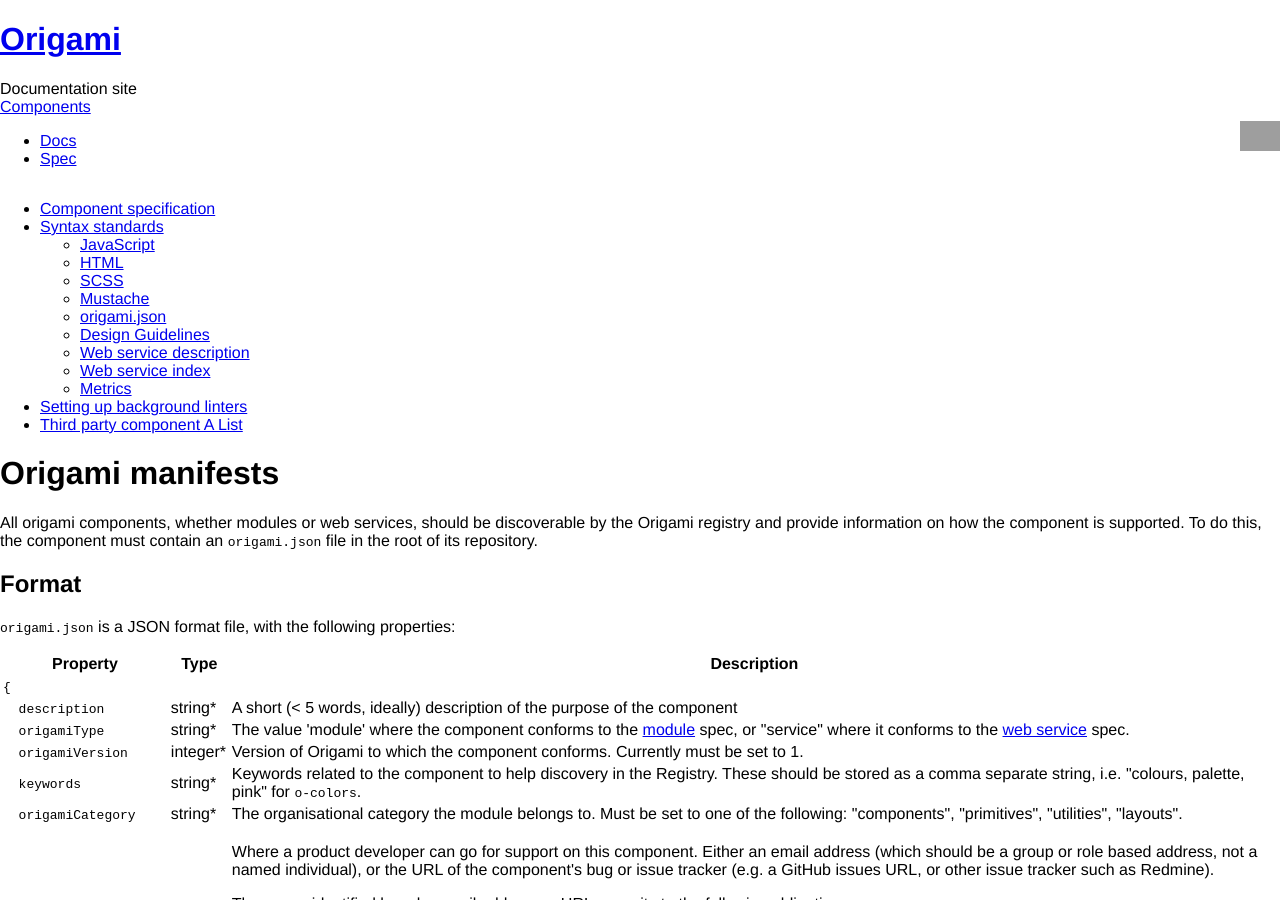
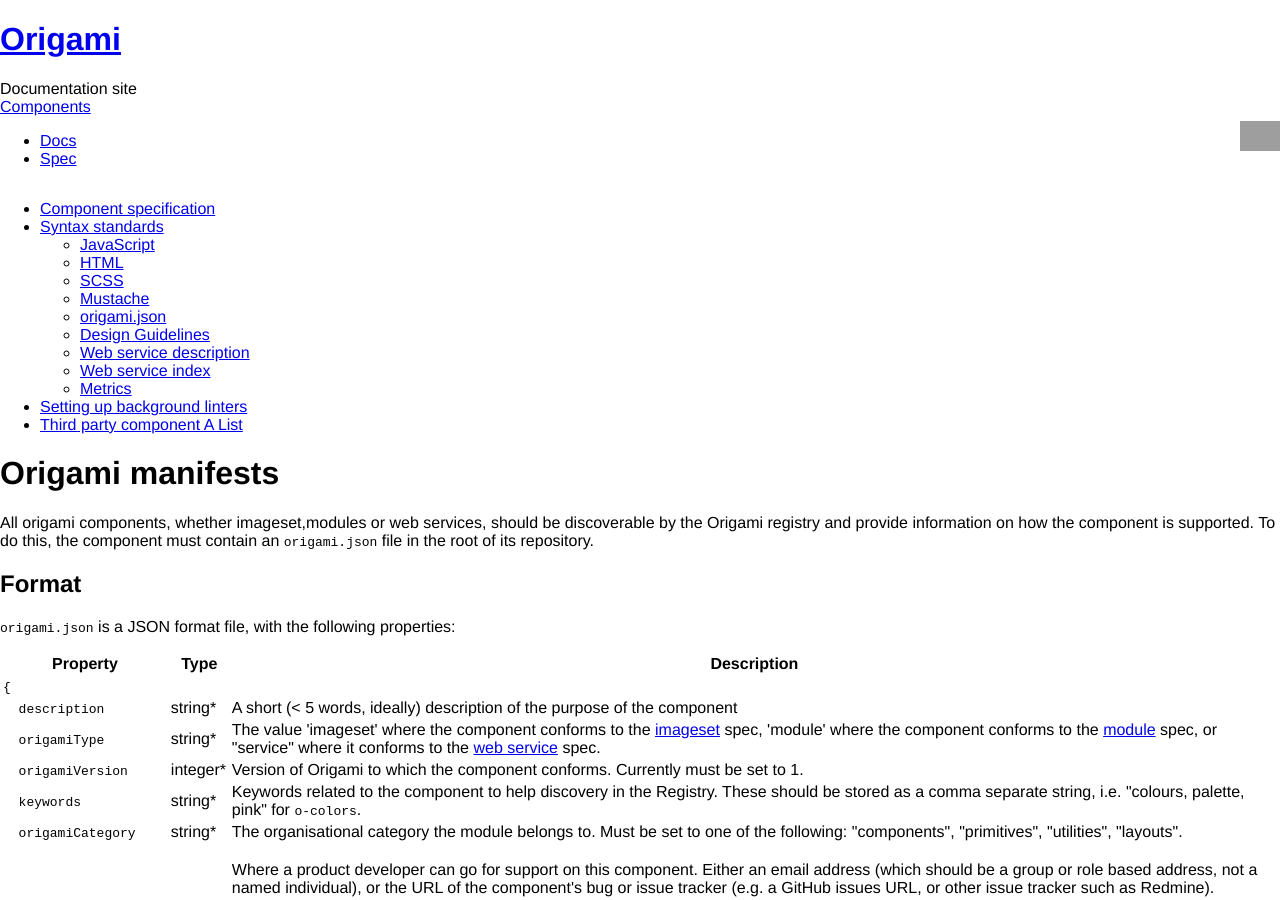
Before and after one commit to Financial-Times/ft-origami, a Jekyll site: the page built from docs/syntax/origamijson.md, in a window 1280 px wide and 900 px high. Built offline with Jekyll 4.4.1, drawn with Linux system fonts in a browser that asks for light colours; nearby versions of some CDN libraries; comment, search, counter and statistics services are not loaded; a style sheet for code colours, icons or effects is not loaded; grey boxes are pictures that could not be loaded.

Commit message:
Add imageset to the spec as an origami component type

```diff
--- a/docs/syntax/origamijson.md
+++ b/docs/syntax/origamijson.md
@@ -8,7 +8,7 @@ site_section: about-origami
 
 # Origami manifests
 
-All origami components, whether modules or web services, should be discoverable by the Origami registry and provide information on how the component is supported.  To do this, the component must contain an `origami.json` file in the root of its repository.
+All origami components, whether imageset,modules or web services, should be discoverable by the Origami registry and provide information on how the component is supported.  To do this, the component must contain an `origami.json` file in the root of its repository.
 
 ## Format
 
@@ -30,7 +30,7 @@ All origami components, whether modules or web services, should be discoverable
 </tr><tr>
 	<td><code>&nbsp;&nbsp;origamiType</code></td>
 	<td>string*</td>
-	<td>The value 'module' where the component conforms to the <a href="{{site.baseurl}}/docs/component-spec/modules/">module</a> spec, or "service" where it conforms to the <a href="{{site.baseurl}}/docs/component-spec/web-services/">web service</a> spec.</td>
+	<td>The value 'imageset' where the component conforms to the <a href="{{site.baseurl}}/docs/component-spec/imageset/">imageset</a> spec, 'module' where the component conforms to the <a href="{{site.baseurl}}/docs/component-spec/modules/">module</a> spec, or "service" where it conforms to the <a href="{{site.baseurl}}/docs/component-spec/web-services/">web service</a> spec.</td>
 </tr><tr>
 	<td><code>&nbsp;&nbsp;origamiVersion</code></td>
 	<td>integer*</td>
```
